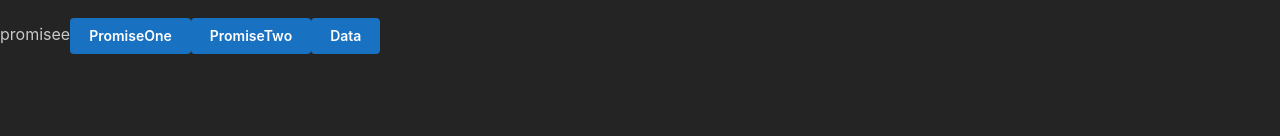
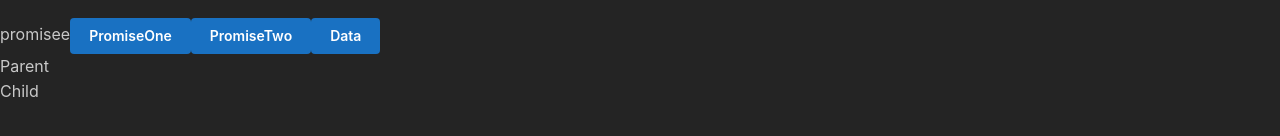
Before and after one commit to iamsabitak/React-Typescript-Practice, a React (Vite) app: page / in a window 1280 px wide. Shown: the part 296-432 px from the top of the page. Built offline with nearby package versions, Linux system fonts and the light colour scheme.

Commit message:
implement parent component in app.tsx

```diff
--- a/src/App.tsx
+++ b/src/App.tsx
@@ -7,6 +7,7 @@ import { MantineProvider } from "@mantine/core";
 import PostApi from "./components/PostApi";
 import Promises from "./components/Promises";
 import Promisee from "./components/promisee";
+import Parent from "./components/memoization/parent";
 
 const App: React.FC = () => {
   return (
@@ -17,6 +18,7 @@ const App: React.FC = () => {
       {/* <Stepperrr /> */}
       <Promises />
       <Promisee />
+      <Parent />
     </MantineProvider>
   );
 };
```
